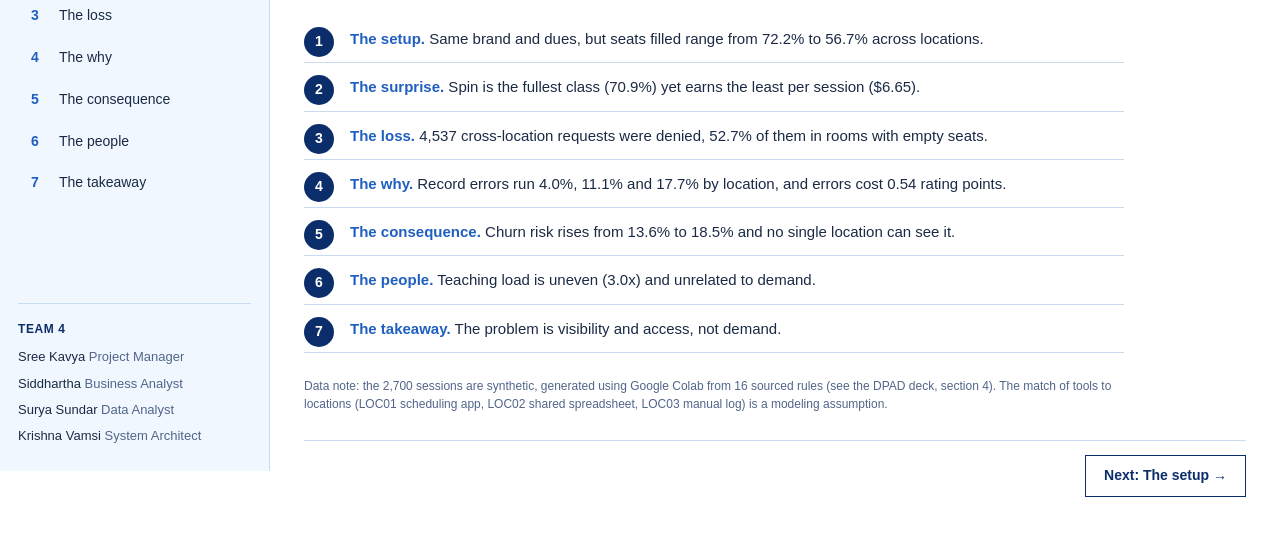
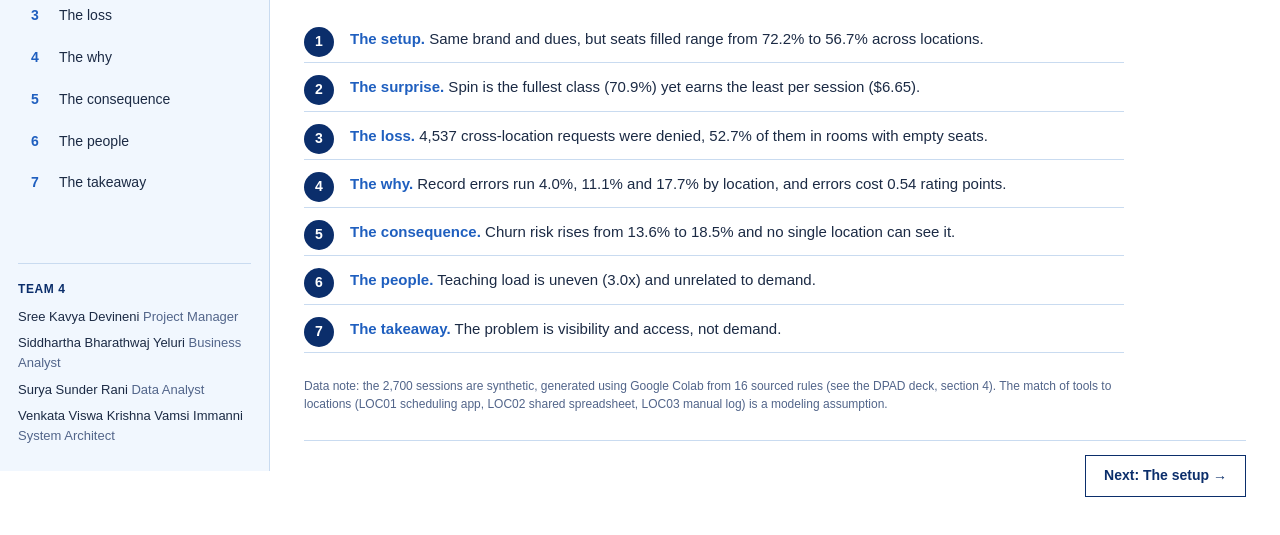
Before and after one commit to Surya020796/mrp, a plain HTML site: page index.html in a window 1280 px wide. Shown: the part 329-864 px from the top of the page. Drawn offline with nearby package versions, Linux system fonts and the light colour scheme.

Commit message:
Update team member names in index.html

```diff
--- a/index.html
+++ b/index.html
@@ -100,10 +100,10 @@ ol.story li a:hover{text-decoration:underline}
   </div>
   <div class="team">
     <h4>Team 4</h4>
-    <div>Sree Kavya <span>Project Manager</span></div>
-    <div>Siddhartha <span>Business Analyst</span></div>
-    <div>Surya Sundar <span>Data Analyst</span></div>
-    <div>Krishna Vamsi <span>System Architect</span></div>
+    <div>Sree Kavya Devineni <span>Project Manager</span></div>
+    <div>Siddhartha Bharathwaj Yeluri <span>Business Analyst</span></div>
+    <div>Surya Sunder Rani <span>Data Analyst</span></div>
+    <div>Venkata Viswa Krishna Vamsi Immanni <span>System Architect</span></div>
   </div>
 </aside>
 
```
